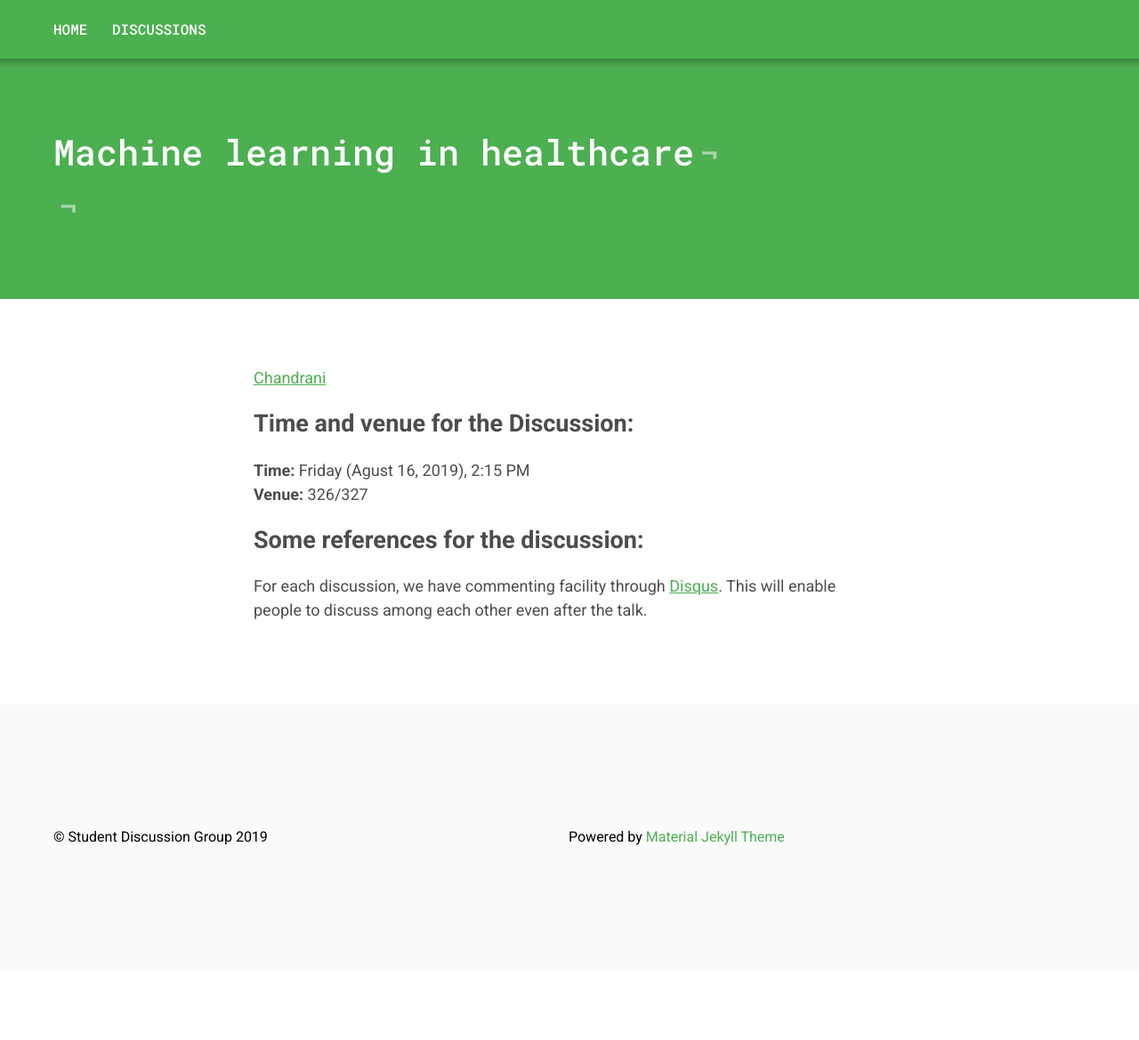
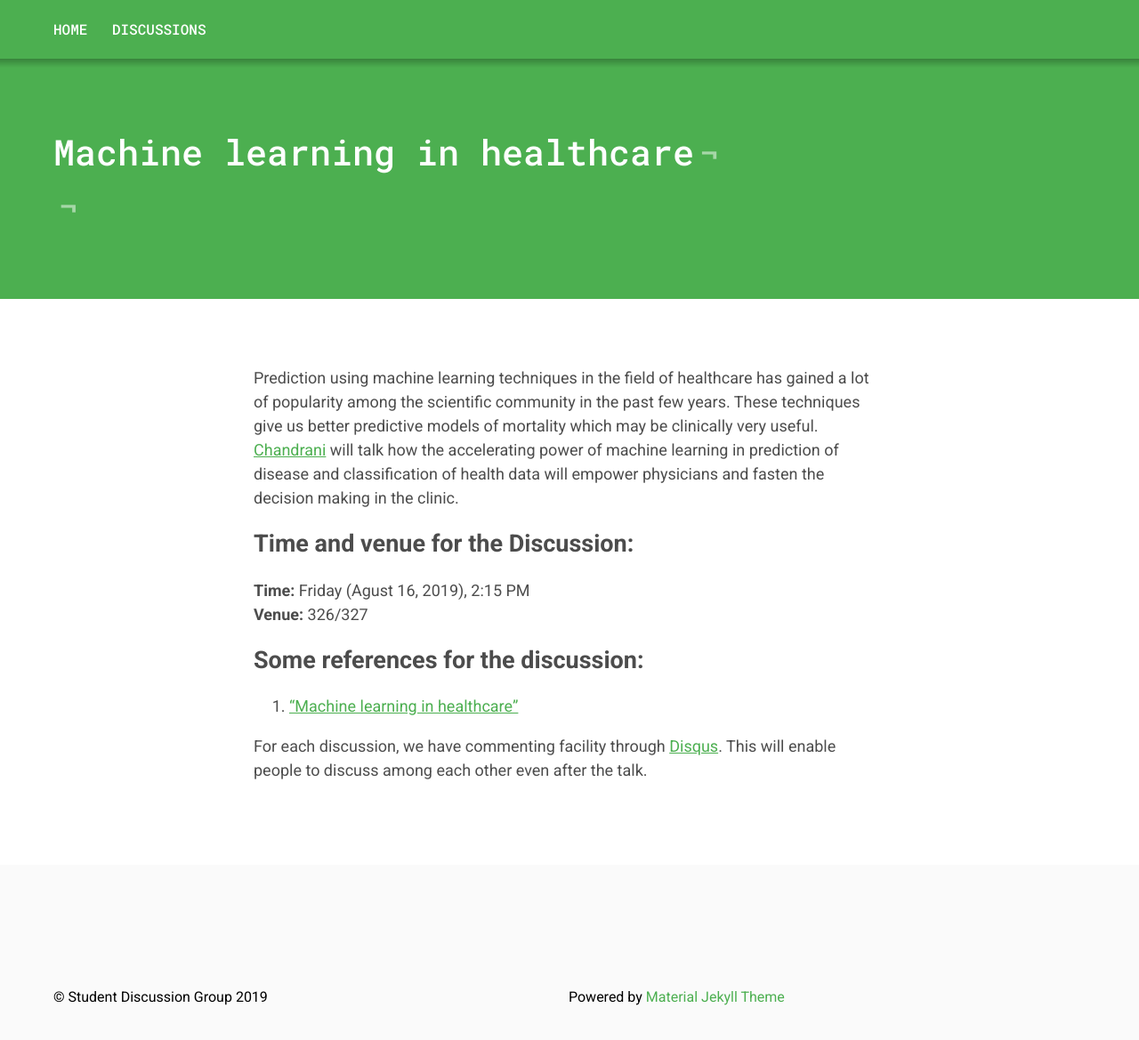
Before and after one commit to vinayphys/discussion2020, a Jekyll site: the page built from _posts/2019-08-16-healthcare_machine_learning.markdown, in a window 1280 px wide and 1272 px high. Shown: the top 1169 px of the window at 89% size. Built offline with Jekyll 4.4.1, drawn with Linux system fonts in a browser that asks for light colours; comment, search, counter and statistics services are not loaded.

Commit message:
Update 2019-08-16-healthcare_machine_learning.markdown

```diff
--- a/_posts/2019-08-16-healthcare_machine_learning.markdown
+++ b/_posts/2019-08-16-healthcare_machine_learning.markdown
@@ -3,13 +3,16 @@ layout: post
 title:  "Machine learning in healthcare"
 date:   2019-08-16 18:52:21 -0500
 ---
-[Chandrani](https://www.imsc.res.in/chandrani_kumari)
+
+Prediction using machine learning techniques in the field of healthcare has gained a lot of popularity among the scientific community in the past few years. These techniques give us better predictive models of mortality which may be clinically very useful.
+[Chandrani](https://www.imsc.res.in/chandrani_kumari) will talk how the accelerating power of machine learning in prediction of disease and classification of health data will empower physicians and fasten the decision making in the clinic.
 
 ## Time and venue for the Discussion:
 **Time:** Friday (Agust 16, 2019), 2:15 PM
 **Venue:** 326/327
 
 ## Some references for the discussion:
+1. ["Machine learning in healthcare"](https://www.nature.com/collections/zbkpvddmhm)
 
 
 For each discussion, we have commenting facility through [Disqus](https://disqus.com/). This will enable people to discuss among each other even after the talk.
```
